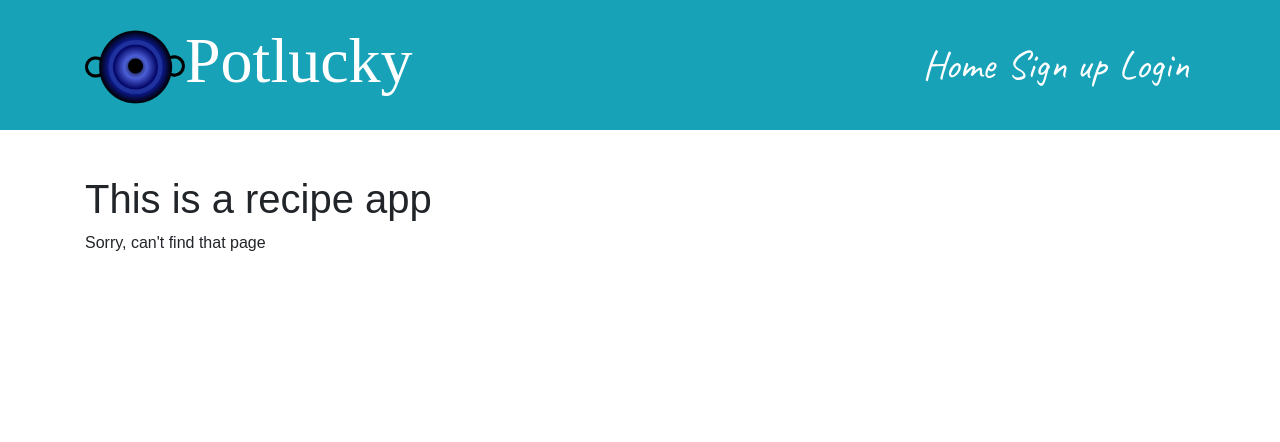
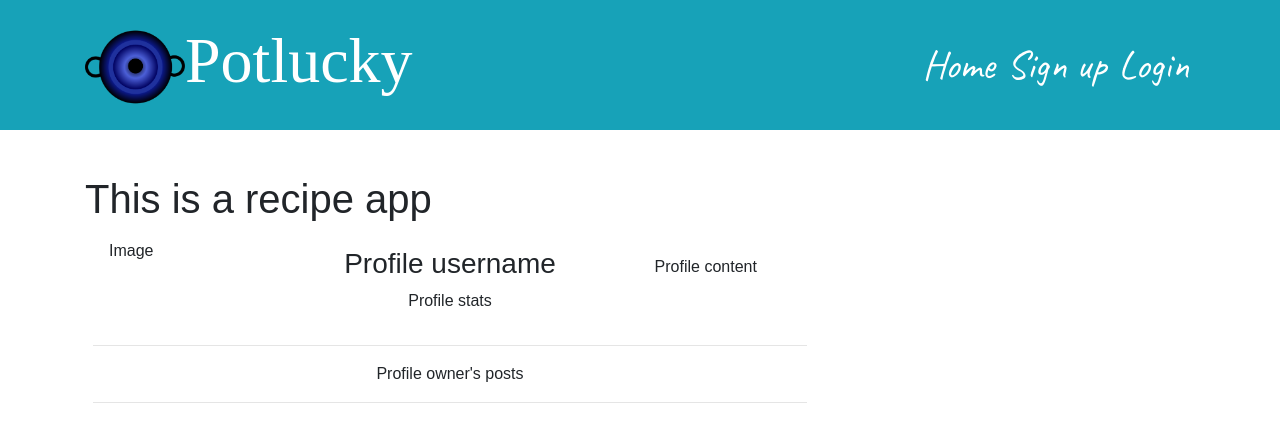
Before and after one commit to CozyPlantlady/potluck-recipe-app, a React (Create React App) app: page /profiles/1 in a window 1280 px wide. Shown: the top 442 px of the page. Built offline with nearby package versions, Linux system fonts and the light colour scheme; no server answers; a web font is replaced by a local one.

Commit message:
Add ProfilePage boilerplate

```diff
--- a/src/App.js
+++ b/src/App.js
@@ -9,6 +9,7 @@ import RecipeCreateForm from './pages/recipes/RecipeCreateForm';
 import RecipePage from './pages/recipes/RecipePage';
 import RecipesPage from './pages/recipes/RecipesPage';
 import RecipeEditForm from './pages/recipes/RecipeEditForm';
+import ProfilePage from './pages/profiles/ProfilePage';
 
 function App() {
 
@@ -26,6 +27,7 @@ function App() {
           <Route exact path="/recipes/create" render={() => <RecipeCreateForm /> } />
           <Route exact path="/recipes/:id" render={()=> <RecipePage />} />
           <Route exact path="/recipes/:id/edit" render={() => <RecipeEditForm /> } />
+          <Route exact path="/profiles/:id" render={()=> <ProfilePage /> } />
           <Route render={() => <p>Sorry, can't find that page</p>} />
         </Switch>
       </Container>
--- a/src/pages/comments/Comment.js
+++ b/src/pages/comments/Comment.js
@@ -21,7 +21,7 @@ const Comment = (props) => {
 
     const [showEditForm, setShowEditForm] = useState(false);
 
-    const currentUser = useCurrentUser()
+    const currentUser = useCurrentUser();
     const is_owner = currentUser?.username === owner;
 
     const handleDelete = async () => {
--- /dev/null
+++ b/src/pages/profiles/ProfilePage.js
@@ -0,0 +1,62 @@
+import React, { useEffect, useState } from "react";
+
+import Col from "react-bootstrap/Col";
+import Row from "react-bootstrap/Row";
+import Container from "react-bootstrap/Container";
+
+import Asset from "../../components/Asset";
+
+import appStyles from "../../App.module.css";
+
+import { useCurrentUser } from "../../contexts/CurrentUserContext";
+
+function ProfilePage() {
+  const [hasLoaded, setHasLoaded] = useState(false);
+  const currentUser = useCurrentUser();
+
+  useEffect(() => {
+      setHasLoaded(true);
+  }, [])
+
+  const mainProfile = (
+    <>
+      <Row noGutters className="px-3 text-center">
+        <Col lg={3} className="text-lg-left">
+          <p>Image</p>
+        </Col>
+        <Col lg={6}>
+          <h3 className="m-2">Profile username</h3>
+          <p>Profile stats</p>
+        </Col>
+        <Col className="p-3">Profile content</Col>
+      </Row>
+    </>
+  );
+
+  const mainProfilePosts = (
+    <>
+      <hr />
+      <p className="text-center">Profile owner's posts</p>
+      <hr />
+    </>
+  );
+
+  return (
+    <Row>
+      <Col className="py-2 p-0 p-lg-2" lg={8}>
+        <Container className={appStyles.Content}>
+          {hasLoaded ? (
+            <>
+              {mainProfile}
+              {mainProfilePosts}
+            </>
+          ) : (
+            <Asset spinner />
+          )}
+        </Container>
+      </Col>
+    </Row>
+  );
+}
+
+export default ProfilePage;
--- a/src/pages/recipes/Recipe.js
+++ b/src/pages/recipes/Recipe.js
@@ -41,7 +41,7 @@ const Recipe = (props) => {
     <Card>
         <Card.Body>
             <Media className="align-items-center justify-content-between">
-                <Link to={`/profile/${profile_id}`}>
+                <Link to={`/profiles/${profile_id}`}>
                     {owner} { profile_image }
                 </Link>
                 <div className="d-flex align-items-center">
--- a/src/pages/recipes/RecipePage.js
+++ b/src/pages/recipes/RecipePage.js
@@ -23,7 +23,7 @@ function RecipePage() {
             try {
                 const [{data: recipe}, {data: comments}] = await Promise.all([
                     axiosReq.get(`/recipes/${id}`),
-                    axiosReq.get(`/comments/?recipe=${id}`)
+                    axiosReq.get(`/comments/?recipe=${id}`),
                 ]);
                 setRecipe({results: [recipe]});
                 setComments(comments);
@@ -37,7 +37,7 @@ function RecipePage() {
   return (
     <Row className="h-100">
       <Col className="py-2 p-0 p-lg-2" lg={8}>
-        <Recipe {...recipe.results[0]} setRecipes={setRecipe} recipePage/>
+        <Recipe {...recipe.results[0]} setRecipes={setRecipe} recipePage />
         <Container>
             {currentUser ? (
             <BetterCommentForm
@@ -50,16 +50,16 @@ function RecipePage() {
               "Comments"
             ) : null}
             {comments.results.length ? (
-            comments.results.map(comment => (
-              <Comment key={comments.id} {...comment}
-              setRecipe={setRecipe}
-              setComments={setComments}/>
+              comments.results.map((comment) => (
+                <Comment key={comment.id} {...comment}
+/>
               ))
             ) : currentUser ? (
               <span>Current user, you should comment</span>
             ) : (
               <span>Log in to start commenting</span>
-          )}
+            )
+          }
         </Container>
       </Col>
     </Row>
```
Lines whose indentation alone changed are shown as unchanged.
